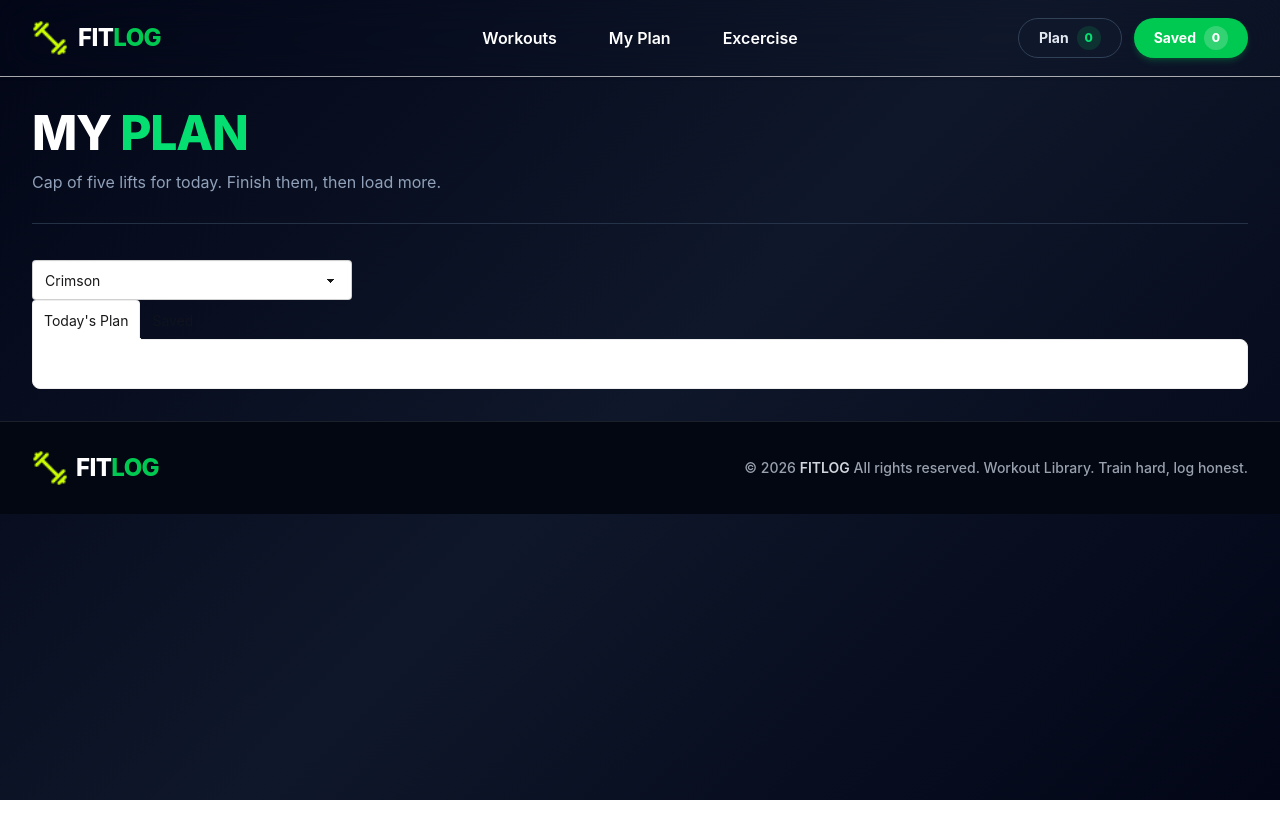
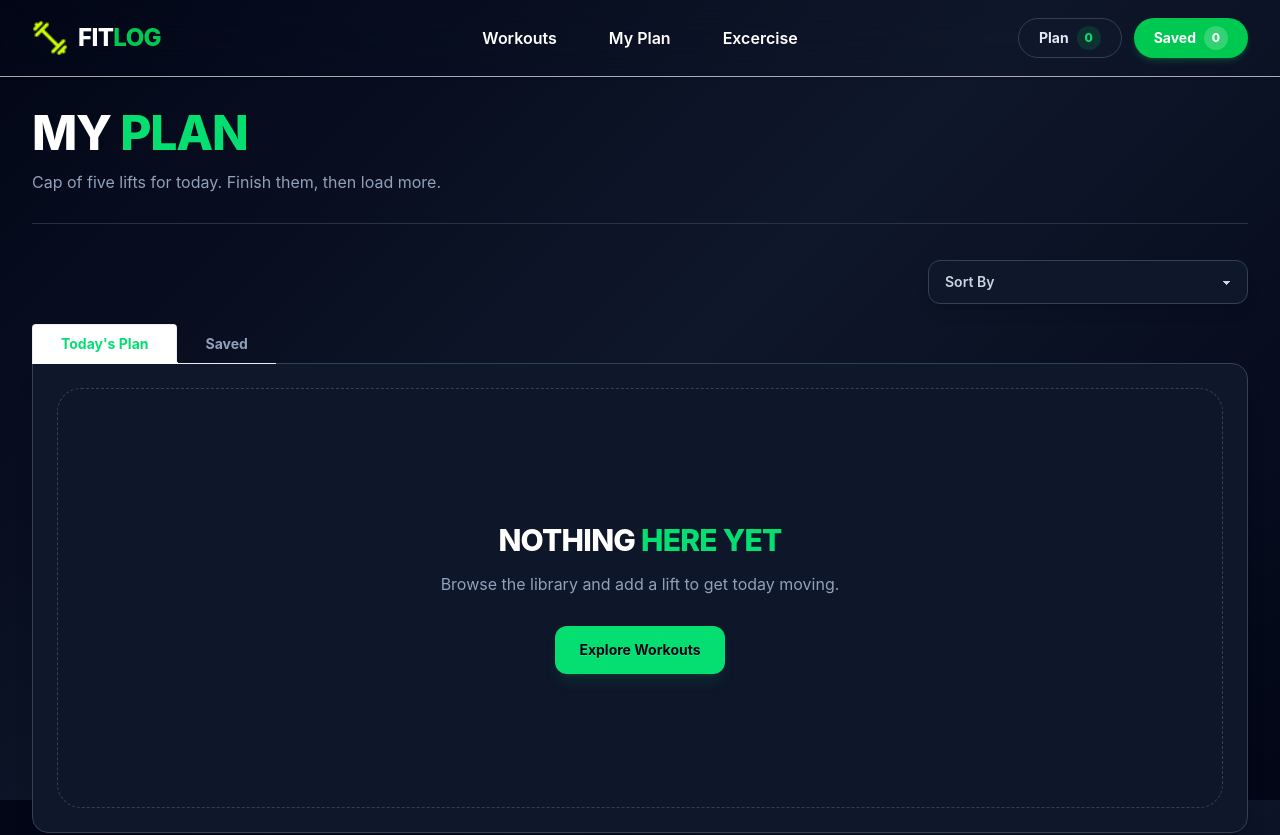
Before and after one commit to Shayonboidya/fit-log, a Next.js app: page /my-plan in a window 1280 px wide. Shown: the top 835 px of the page. Before the commit the page ends 800 px from the top, so only its background shows below. Built offline with nearby package versions, Linux system fonts and the light colour scheme.

Commit message:
update fiture for plan and save plan

```diff
--- a/app/component/MyPlan/SavedCardBody.tsx
+++ b/app/component/MyPlan/SavedCardBody.tsx
@@ -3,20 +3,49 @@ import React, { useContext } from 'react';
 import SaveCard from './SaveCard';
 import { IWork } from '@/app/Type';
 import { WorksContext } from '@/Context/WorksProvider';
+import Link from 'next/link';
 
 const SavedCardBody = () => {
 
-    const {saved} = useContext(WorksContext) as { saved: IWork[] };
+    const { saved } = useContext(WorksContext) as { saved: IWork[] };
 
     const works: IWork[] = [...saved];
     // console.log(saved);
     return (
         <div>
             {
-                works.map((work: IWork) => <SaveCard
-                    key={work.id}
-                    work={work}
-                />)
+                saved.length > 0 ? (
+                     <div className="grid grid-cols-1 gap-4 md:gap-5">
+                    {works.map((work: IWork) => (
+                        <SaveCard
+                            key={work.id}
+                            work={work}
+                        />
+                    ))}
+                </div>) :
+                    <div className="flex min-h-[350px] flex-col items-center justify-center rounded-2xl border border-dashed border-slate-700 bg-slate-900/70 px-5 py-12 text-center sm:min-h-[420px] sm:rounded-3xl sm:px-8">
+
+                        {/* Heading */}
+                        <h2 className="text-2xl font-extrabold tracking-tight text-white sm:text-3xl">
+                            NOTHING <span className="text-green-400">HERE YET</span>
+                        </h2>
+
+                        {/* Description */}
+                        <p className="mt-3 max-w-md text-sm leading-7 text-slate-400 sm:text-base">
+                            Browse the library and add a lift to get today moving.
+                        </p>
+
+                        {/* Button */}
+                        <Link
+                            href="/excercise"
+                            className="btn mt-7 h-12 rounded-xl border-none bg-green-400 px-6 text-sm font-bold text-slate-950 shadow-lg shadow-green-400/10 transition-all hover:-translate-y-1 hover:bg-green-300"
+                        >
+                            Explore Workouts
+                        </Link>
+
+
+                    </div>
+
             }
         </div>
     );
--- a/app/component/MyPlan/TodaysPlanCardBody.tsx
+++ b/app/component/MyPlan/TodaysPlanCardBody.tsx
@@ -3,21 +3,57 @@ import { IWork } from '@/app/Type';
 import { WorksContext } from '@/Context/WorksProvider';
 import React, { useContext } from 'react';
 import TodaysPlanCard from './TodaysPlanCard';
+import Link from 'next/link';
 
 const TodaysPlanBody = () => {
-    const {todaysPlans} = useContext(WorksContext) as { todaysPlans: IWork[] };
+    const { todaysPlans } = useContext(WorksContext) as { todaysPlans: IWork[] };
 
     const works: IWork[] = [...todaysPlans];
     // console.log(todaysPlans);
     return (
-        <div>
-            {
-                works.map((work: IWork) => <TodaysPlanCard
-                    key={work.id}
-                    work={work}
-                />)
-            }
+
+        <div className="w-full">
+
+            {todaysPlans.length > 0 ? (
+
+                /* Workout Cards */
+                <div className="grid grid-cols-1 gap-4 md:gap-5">
+                    {works.map((work: IWork) => (
+                        <TodaysPlanCard
+                            key={work.id}
+                            work={work}
+                        />
+                    ))}
+                </div>
+
+            ) : (
+
+                /* Empty State */
+                <div className="flex min-h-[350px] flex-col items-center justify-center rounded-2xl border border-dashed border-slate-700 bg-slate-900/70 px-5 py-12 text-center sm:min-h-[420px] sm:rounded-3xl sm:px-8">
+
+                    {/* Heading */}
+                    <h2 className="text-2xl font-extrabold tracking-tight text-white sm:text-3xl">
+                        NOTHING <span className="text-green-400">HERE YET</span>
+                    </h2>
+
+                    {/* Description */}
+                    <p className="mt-3 max-w-md text-sm leading-7 text-slate-400 sm:text-base">
+                        Browse the library and add a lift to get today moving.
+                    </p>
+
+                    {/* Button */}
+                    <Link
+                        href="/excercise"
+                        className="btn mt-7 h-12 rounded-xl border-none bg-green-400 px-6 text-sm font-bold text-slate-950 shadow-lg shadow-green-400/10 transition-all hover:-translate-y-1 hover:bg-green-300"
+                    >
+                        Explore Workouts
+                    </Link>
+
+                </div>
+            )}
+
         </div>
+
     );
 };
 
--- a/app/my-plan/page.tsx
+++ b/app/my-plan/page.tsx
@@ -1,4 +1,3 @@
-import React from 'react';
 import TodaysPlanBody from '../component/MyPlan/TodaysPlanCardBody';
 import SavedCardBody from '../component/MyPlan/SavedCardBody';
 
@@ -26,33 +25,58 @@ const MyPlanPage = () => {
             {/* children */}
 
             {/* Tabs and Sorting */}
-            {/* it will be left side */}
-            <select defaultValue="Pick a color" className="select">
-                <option disabled={true}>Sort By</option>
-                <option>Crimson</option>
-                <option>Amber</option>
-                <option>Velvet</option>
-            </select>
 
+            {/* Sort By */}
+            <div className="mb-5 flex w-full justify-end">
+                <select
+                    defaultValue="sort"
+                    className="select h-11 min-h-11 w-full max-w-xs rounded-xl border border-slate-700 bg-slate-900 px-4 text-sm font-semibold text-slate-300 shadow-lg outline-none transition-all hover:border-green-400/50 focus:border-green-400 focus:outline-none"
+                >
+                    <option value="sort" disabled>
+                        Sort By
+                    </option>
+                    <option value="Crimson">Crimson</option>
+                    <option value="Amber">Amber</option>
+                    <option value="Velvet">Velvet</option>
+                </select>
+            </div>
 
-            <div>
-                {/* name of each tab group should be unique */}
-                <div className="tabs tabs-lift">
-                    <input type="radio" name="my_tabs_3" className="tab" aria-label="Today&apos;s Plan" defaultChecked />
-                    <div className="tab-content bg-base-100 border-base-300 p-6">
+            {/* Tabs */}
+            {/* <div className="w-full min-w-0"> */}
+                <div className="tabs tabs-lift w-full">
+
+                    {/* Today's Plan */}
+                    <input
+                        type="radio"
+                        name="my_tabs_3"
+                        className="tab min-w-0 flex-1 whitespace-nowrap px-2 text-xs font-bold text-slate-400 transition-colors checked:text-green-400 sm:flex-none sm:px-7 sm:text-sm"
+                        aria-label="Today's Plan"
+                        defaultChecked
+                    />
+
+                    <div className="tab-content min-w-0 rounded-b-2xl rounded-tr-2xl border border-slate-700 bg-slate-900 p-3 shadow-xl sm:p-5 md:p-6">
 
                         <TodaysPlanBody />
 
                     </div>
 
-                    <input type="radio" name="my_tabs_3" className="tab" aria-label="Saved" />
-                    <div className="tab-content bg-base-100 border-base-300 p-6">
+                    {/* Saved */}
+                    <input
+                        type="radio"
+                        name="my_tabs_3"
+                        className="tab min-w-0 flex-1 whitespace-nowrap px-2 text-xs font-bold text-slate-400 transition-colors checked:text-green-400 sm:flex-none sm:px-7 sm:text-sm"
+                        aria-label="Saved"
+                    />
 
-                        <SavedCardBody></SavedCardBody>
+                    <div className="tab-content min-w-0 rounded-b-2xl rounded-tr-2xl border border-slate-700 bg-slate-900 p-3 shadow-xl sm:p-5 md:p-6">
+
+                        <SavedCardBody />
+
                     </div>
 
-                </div>
+                {/* </div> */}
             </div>
+
 
         </div>
 
```
